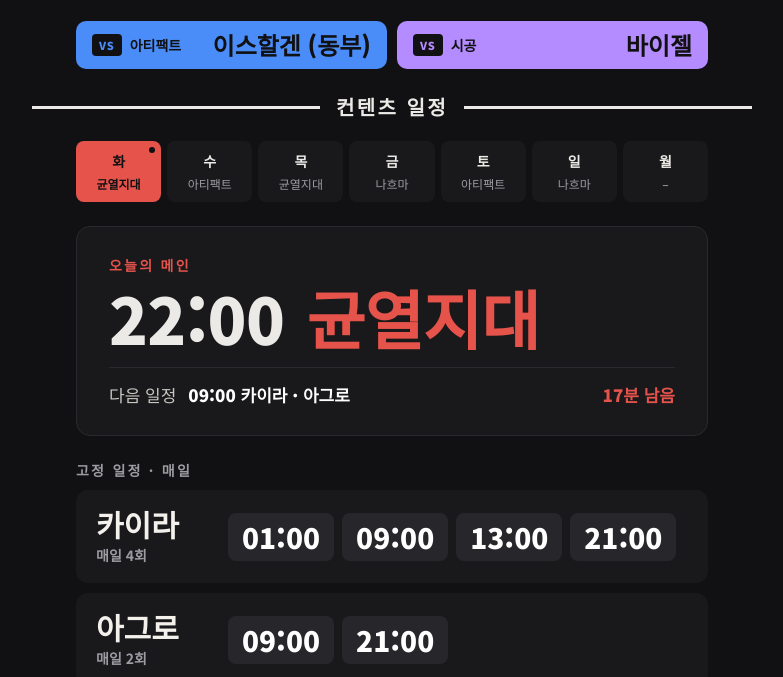
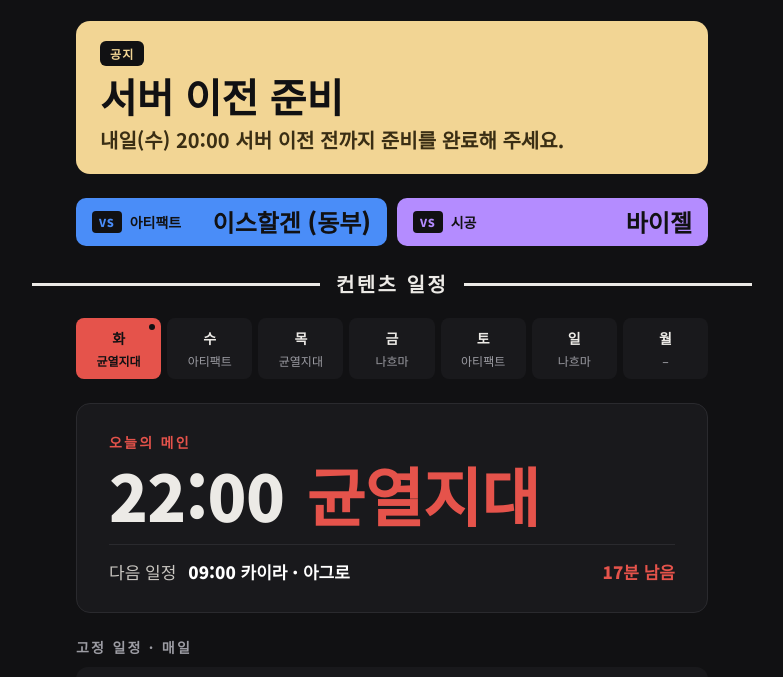
Before and after one commit to naelmonster/naelmonster.github.io, a plain HTML site: page index.html in a window 1280 px wide. Shown: the part 423-1100 px from the top of the page, without its empty margins (248-1031 px from the left). Drawn offline with Linux system fonts and the light colour scheme.

Commit message:
Add files via upload

```diff
--- a/index.html
+++ b/index.html
@@ -18,6 +18,11 @@
   .hero .fade { position: absolute; left: 0; right: 0; bottom: 0; height: 62%; background: linear-gradient(to bottom, rgba(17,17,19,0) 0%, rgba(17,17,19,0.72) 50%, #111113 100%); }
   .hero .title { position: absolute; left: 50%; bottom: calc(22 * var(--u)); transform: translateX(-50%); width: calc(580 * var(--u)); filter: drop-shadow(0 calc(4 * var(--u)) calc(14 * var(--u)) rgba(0,0,0,0.65)); }
   .chip { position: absolute; top: calc(20 * var(--u)); left: calc(20 * var(--u)); background: rgba(17,17,19,0.78); border: 1px solid #D9B26A; color: #F2D594; font-size: max(11px, calc(13 * var(--u))); font-weight: 900; letter-spacing: 0.06em; padding: calc(6 * var(--u)) calc(12 * var(--u)); border-radius: 999px; }
+  .alert { background: #F2D594; color: #111113; border-radius: calc(14 * var(--u)); padding: calc(20 * var(--u)) calc(24 * var(--u)); display: flex; flex-direction: column; gap: calc(8 * var(--u)); }
+  .alert[hidden] { display: none; }
+  .alert .badge { align-self: flex-start; background: #111113; color: #F2D594; font-size: max(10px, calc(12 * var(--u))); font-weight: 900; letter-spacing: 0.1em; padding: calc(4 * var(--u)) calc(10 * var(--u)); border-radius: calc(6 * var(--u)); }
+  .alert .ttl { font-size: calc(40 * var(--u)); font-weight: 900; line-height: 1.1; }
+  .alert .msg { font-size: max(13px, calc(20 * var(--u))); font-weight: 700; color: #3A2E14; line-height: 1.4; }
   .servers { display: grid; grid-template-columns: repeat(2, minmax(0, 1fr)); gap: calc(10 * var(--u)); }
   .srv { border-radius: calc(10 * var(--u)); padding: calc(12 * var(--u)) calc(16 * var(--u)); display: flex; align-items: center; justify-content: space-between; gap: calc(10 * var(--u)); color: #111113; min-height: calc(48 * var(--u)); }
   .srv .lab { display: flex; align-items: center; gap: calc(8 * var(--u)); font-size: max(12px, calc(14 * var(--u))); font-weight: 900; white-space: nowrap; }
@@ -70,6 +75,8 @@
     <div class="chip">마족 1위 레기온</div>
   </header>
 
+  <section class="alert" id="alert" role="alert" hidden><span class="badge">공지</span><div class="ttl" id="alertTtl"></div><div class="msg" id="alertMsg"></div></section>
+
   <section class="servers" aria-label="상대 서버">
     <div class="srv" id="artTile"><div class="lab"><span class="vs" id="artVs">VS</span>아티팩트</div><div class="name" id="artName"></div></div>
     <div class="srv" style="background:#B48CFF"><div class="lab"><span class="vs" style="color:#B48CFF">VS</span>시공</div><div class="name" id="sigName"></div></div>
@@ -113,7 +120,8 @@ function mainsFor(c) {
 
 const EXTRA = {
   '2026-11-14': [{ time: '23:00', label: '시공 공격', color: '#B48CFF' }],
-  '2026-11-18': [{ time: '20:00', label: '서버이전', sub: '마르쿠탄 → 파프니르', color: '#F2D594' }]
+  '2026-11-17': [{ banner: true, label: '서버 이전 준비', sub: '내일(수) 20:00 서버 이전 전까지 준비를 완료해 주세요.' }],
+  '2026-11-18': [{ banner: true, label: '서버 이전 준비', sub: '오늘 20:00 서버 이전 전까지 준비를 완료해 주세요.' }, { time: '20:00', label: '서버이전', sub: '마르쿠탄 → 파프니르', color: '#F2D594' }]
 };
 const DAYS = ['월', '화', '수', '목', '금', '토', '일'];
 const ORDER = [2, 3, 4, 5, 6, 0, 1];
@@ -143,7 +151,7 @@ function eventsFor(dayIdx, extras, mn) {
   FIXED.forEach((f) => f.times.forEach((t) => { (byTime[t] = byTime[t] || []).push(f.name); }));
   const list = Object.entries(byTime).map(([t, names]) => ({ t, name: names.join(' · ') }));
   if (mn) list.push({ t: mn.time, name: mn.label });
-  (extras || []).forEach((e) => list.push({ t: e.time, name: e.label }));
+  (extras || []).filter((e) => !e.banner && e.time).forEach((e) => list.push({ t: e.time, name: e.label }));
   return list.sort((a, b) => toMin(a.t) - toMin(b.t));
 }
 
@@ -175,6 +183,9 @@ function render() {
   const now = seoulNow();
   if (selected === null) selected = now.idx;
   const cfg = cfgFor(keyFor(now, (selected - now.idx + 7) % 7));
+  const bn = extrasFor(now, selected).find((e) => e.banner);
+  el('alert').hidden = !bn;
+  if (bn) { el('alertTtl').textContent = bn.label; el('alertMsg').textContent = bn.sub || ''; }
   const fc = cfg.faction === '동부' ? '#A178FF' : '#4A8DF8';
   el('artTile').style.background = fc; el('artVs').style.color = fc;
   el('artName').textContent = cfg.artifactServer;
@@ -196,7 +207,7 @@ function render() {
   const main = el('main'); main.innerHTML = '';
   if (mn) {
     main.append(mk('div', 'lab', isToday ? '오늘의 메인' : `${sd}요일 메인`));
-    const ex = extrasFor(now, selected);
+    const ex = extrasFor(now, selected).filter((e) => !e.banner);
     const rows = [{ time: mn.time, label: mn.label }, ...ex].sort((a, b) => a.time.localeCompare(b.time));
     rows.forEach((r) => {
       const row = mk('div', 'row');
```
